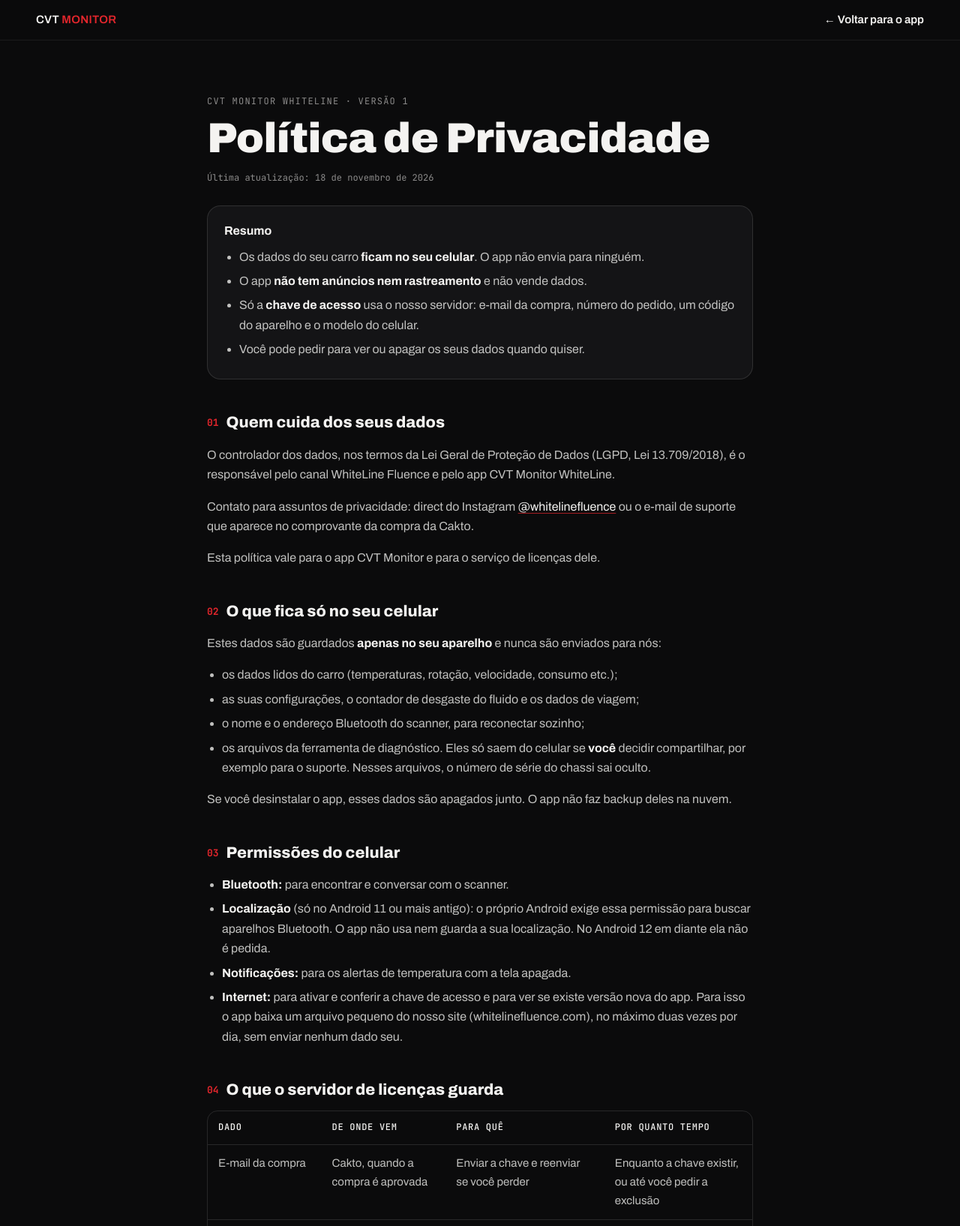
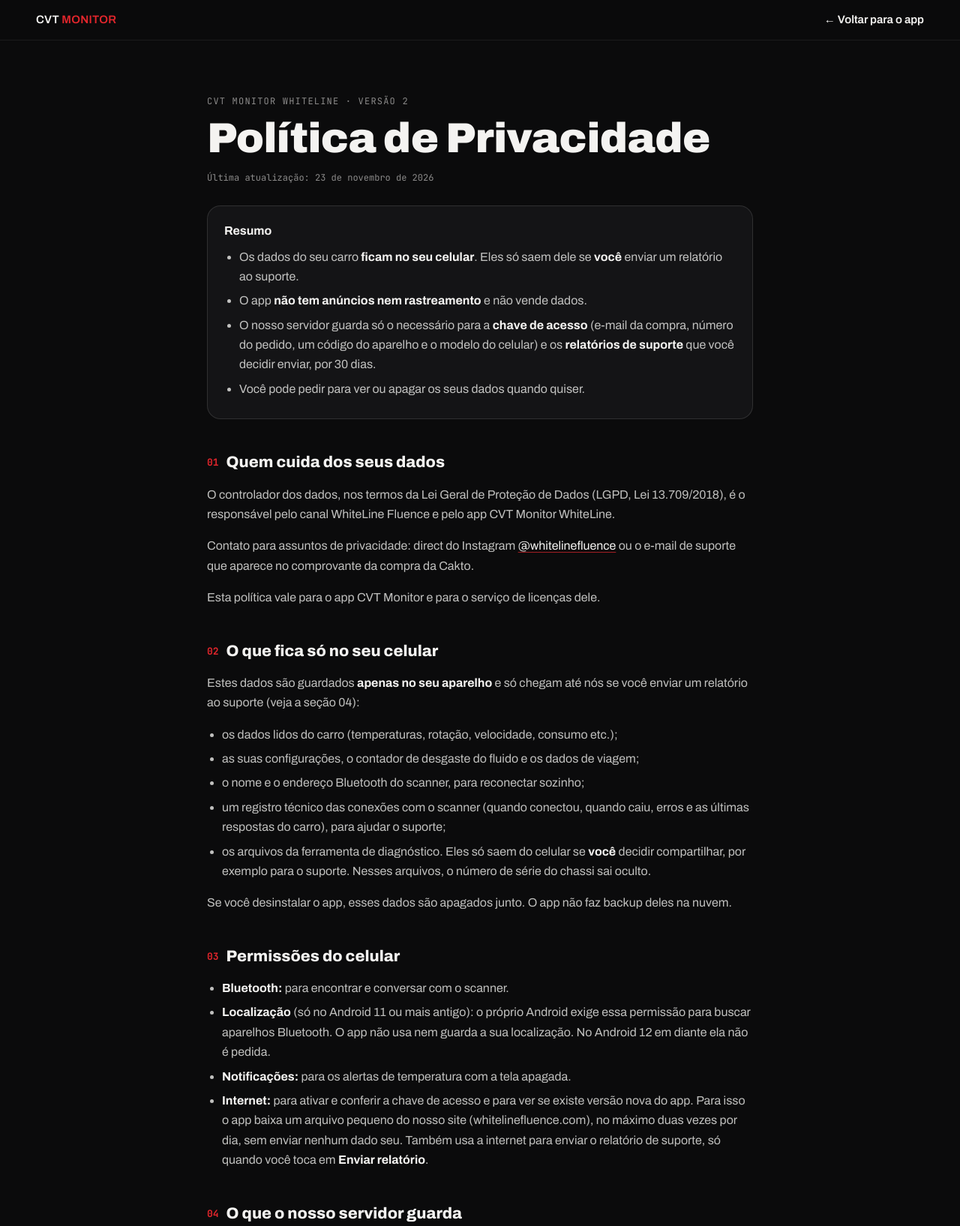
Before and after one commit to Wessel2007/whiteline_fluence, a plain HTML site: page site/cvt-monitor-privacidade.html in a window 1280 px wide. Shown: the top 1635 px of the page at 75% size. Drawn offline with Linux system fonts and the light colour scheme.

Commit message:
Privacidade: relatório de suporte enviado pelo app (CVT Monitor 1.0.4)
O app passa a ter o botão Enviar relatório ao suporte. A política dizia que
os dados do carro nunca saem do celular e que só a chave usa o servidor.
Agora: o relatório só sai quando a pessoa toca em Enviar, o que vai nele, a
base legal, o IP dos envios (1 dia) e o prazo de 30 dias no servidor.

Co-Authored-By: Claude Opus 5.5 <noreply@anthropic.com>

```diff
--- a/site/cvt-monitor-privacidade.html
+++ b/site/cvt-monitor-privacidade.html
@@ -53,16 +53,16 @@ footer a{text-decoration:none;font-weight:600}
 </nav>
 
 <main>
-  <div class="kicker">CVT Monitor WhiteLine · Versão 1</div>
+  <div class="kicker">CVT Monitor WhiteLine · Versão 2</div>
   <h1>Política de Privacidade</h1>
-  <p class="meta">Última atualização: 18 de novembro de 2026</p>
+  <p class="meta">Última atualização: 23 de novembro de 2026</p>
 
   <div class="summary">
     <p><strong>Resumo</strong></p>
     <ul>
-      <li>Os dados do seu carro <strong>ficam no seu celular</strong>. O app não envia para ninguém.</li>
+      <li>Os dados do seu carro <strong>ficam no seu celular</strong>. Eles só saem dele se <strong>você</strong> enviar um relatório ao suporte.</li>
       <li>O app <strong>não tem anúncios nem rastreamento</strong> e não vende dados.</li>
-      <li>Só a <strong>chave de acesso</strong> usa o nosso servidor: e-mail da compra, número do pedido, um código do aparelho e o modelo do celular.</li>
+      <li>O nosso servidor guarda só o necessário para a <strong>chave de acesso</strong> (e-mail da compra, número do pedido, um código do aparelho e o modelo do celular) e os <strong>relatórios de suporte</strong> que você decidir enviar, por 30 dias.</li>
       <li>Você pode pedir para ver ou apagar os seus dados quando quiser.</li>
     </ul>
   </div>
@@ -73,11 +73,12 @@ footer a{text-decoration:none;font-weight:600}
   <p>Esta política vale para o app CVT Monitor e para o serviço de licenças dele.</p>
 
   <h2><span class="n">02</span>O que fica só no seu celular</h2>
-  <p>Estes dados são guardados <strong>apenas no seu aparelho</strong> e nunca são enviados para nós:</p>
+  <p>Estes dados são guardados <strong>apenas no seu aparelho</strong> e só chegam até nós se você enviar um relatório ao suporte (veja a seção 04):</p>
   <ul>
     <li>os dados lidos do carro (temperaturas, rotação, velocidade, consumo etc.);</li>
     <li>as suas configurações, o contador de desgaste do fluido e os dados de viagem;</li>
     <li>o nome e o endereço Bluetooth do scanner, para reconectar sozinho;</li>
+    <li>um registro técnico das conexões com o scanner (quando conectou, quando caiu, erros e as últimas respostas do carro), para ajudar o suporte;</li>
     <li>os arquivos da ferramenta de diagnóstico. Eles só saem do celular se <strong>você</strong> decidir compartilhar, por exemplo para o suporte. Nesses arquivos, o número de série do chassi sai oculto.</li>
   </ul>
   <p>Se você desinstalar o app, esses dados são apagados junto. O app não faz backup deles na nuvem.</p>
@@ -87,10 +88,10 @@ footer a{text-decoration:none;font-weight:600}
     <li><strong>Bluetooth:</strong> para encontrar e conversar com o scanner.</li>
     <li><strong>Localização</strong> (só no Android 11 ou mais antigo): o próprio Android exige essa permissão para buscar aparelhos Bluetooth. O app não usa nem guarda a sua localização. No Android 12 em diante ela não é pedida.</li>
     <li><strong>Notificações:</strong> para os alertas de temperatura com a tela apagada.</li>
-    <li><strong>Internet:</strong> para ativar e conferir a chave de acesso e para ver se existe versão nova do app. Para isso o app baixa um arquivo pequeno do nosso site (whitelinefluence.com), no máximo duas vezes por dia, sem enviar nenhum dado seu.</li>
+    <li><strong>Internet:</strong> para ativar e conferir a chave de acesso e para ver se existe versão nova do app. Para isso o app baixa um arquivo pequeno do nosso site (whitelinefluence.com), no máximo duas vezes por dia, sem enviar nenhum dado seu. Também usa a internet para enviar o relatório de suporte, só quando você toca em <strong>Enviar relatório</strong>.</li>
   </ul>
 
-  <h2><span class="n">04</span>O que o servidor de licenças guarda</h2>
+  <h2><span class="n">04</span>O que o nosso servidor guarda</h2>
   <div class="table-wrap">
     <table>
       <thead><tr><th>Dado</th><th>De onde vem</th><th>Para quê</th><th>Por quanto tempo</th></tr></thead>
@@ -99,24 +100,27 @@ footer a{text-decoration:none;font-weight:600}
         <tr><td>Número do pedido</td><td>Cakto</td><td>Não gerar duas chaves para a mesma compra e cancelar a chave em caso de reembolso</td><td>Enquanto a chave existir</td></tr>
         <tr><td>Código do aparelho</td><td>App, na ativação</td><td>Limitar a chave a 2 celulares e permitir a troca de aparelho</td><td>Enquanto a chave existir</td></tr>
         <tr><td>Modelo do celular (ex.: "Samsung Galaxy A54")</td><td>App, na ativação</td><td>Mostrar quais celulares estão usando a chave, na hora de trocar</td><td>Enquanto a chave existir</td></tr>
-        <tr><td>Endereço IP</td><td>Só quando há tentativa com erro (chave errada, por exemplo)</td><td>Bloquear tentativas em massa de adivinhar chaves</td><td>Apagado automaticamente em até 1 dia</td></tr>
+        <tr><td>Endereço IP</td><td>Só quando há tentativa com erro (chave errada, por exemplo) ou envio de relatório de suporte</td><td>Bloquear tentativas em massa de adivinhar chaves e envios em massa de relatórios</td><td>Apagado automaticamente em até 1 dia</td></tr>
+        <tr><td>Relatório de suporte</td><td>App, só quando você toca em <strong>Enviar relatório</strong></td><td>Entender e resolver o problema que você relatou</td><td>Apagado automaticamente em até 30 dias</td></tr>
       </tbody>
     </table>
   </div>
   <p>O <strong>código do aparelho</strong> é gerado a partir do identificador do Android com uma função de hash. Ele não é o número do celular, não é o IMEI e não permite descobrir quem é você.</p>
+  <p>O <strong>relatório de suporte</strong> tem o que você escreveu, a versão do app e do Android, o modelo do celular, a sua chave de acesso, o código do aparelho, o nome e o endereço Bluetooth do scanner, os dados técnicos da conexão com o carro (respostas das centrais, temperaturas, rotação, velocidade, códigos de erro) e o registro técnico dos últimos dias. O chassi vai sem o número de série. Ele <strong>não tem</strong> o seu nome, a sua localização, contatos ou fotos. Antes de enviar, o app mostra o que vai no relatório.</p>
   <p>O seu nome chega com a compra só para personalizar o e-mail da chave e <strong>não é guardado</strong> no servidor. Os dados de pagamento (cartão, Pix, CPF, endereço) ficam com a Cakto e <strong>nunca chegam até nós</strong>.</p>
 
   <h2><span class="n">05</span>Base legal</h2>
   <ul>
     <li>E-mail, pedido, código e modelo do aparelho: <strong>execução do contrato</strong> de compra da licença (art. 7º, V, da LGPD).</li>
-    <li>Endereço IP de tentativas com erro: <strong>legítimo interesse</strong> em proteger o serviço contra fraude (art. 7º, IX), pelo menor tempo possível.</li>
+    <li>Endereço IP de tentativas com erro e de envios de relatório: <strong>legítimo interesse</strong> em proteger o serviço contra fraude e abuso (art. 7º, IX), pelo menor tempo possível.</li>
+    <li>Relatório de suporte: <strong>execução do contrato</strong>, para prestar o suporte que você pediu (art. 7º, V).</li>
   </ul>
 
   <h2><span class="n">06</span>Com quem os dados são compartilhados</h2>
   <p>Não vendemos nem alugamos dados. Usamos estes fornecedores, cada um só para a sua função:</p>
   <ul>
     <li><strong>Cakto:</strong> processa o pagamento e nos avisa da compra, do reembolso ou do chargeback. Ela tem a própria política de privacidade.</li>
-    <li><strong>Cloudflare:</strong> hospeda o servidor e o banco de dados das licenças.</li>
+    <li><strong>Cloudflare:</strong> hospeda o servidor e o banco de dados das licenças e dos relatórios de suporte.</li>
     <li><strong>Resend:</strong> envia o e-mail com a chave.</li>
   </ul>
   <p>A Cloudflare e a Resend podem processar dados fora do Brasil, inclusive nos Estados Unidos. Essa transferência é feita para cumprir o contrato com você e segue as garantias que esses fornecedores oferecem (art. 33 da LGPD).</p>
```
